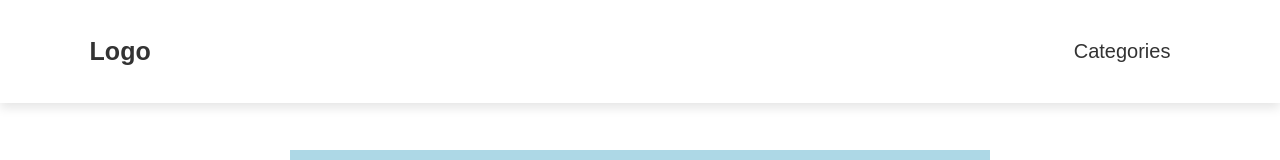
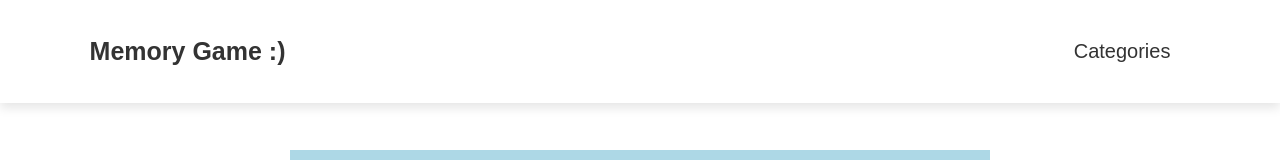
Before and after one commit to KeniaV123/fun-memory-game, a React (Create React App) app: page / in a window 1280 px wide. Shown: the top 160 px of the page. Built offline with nearby package versions, Linux system fonts and the light colour scheme.

Commit message:
change title

```diff
--- a/src/components/navbar/NavbarGame.jsx
+++ b/src/components/navbar/NavbarGame.jsx
@@ -10,7 +10,7 @@ export const NavbarGame = () => {
     return (
         <header>
             <a href="/" className="logo nav-link">
-                 Logo
+                Memory Game :)
             </a>
 
             <button
```
